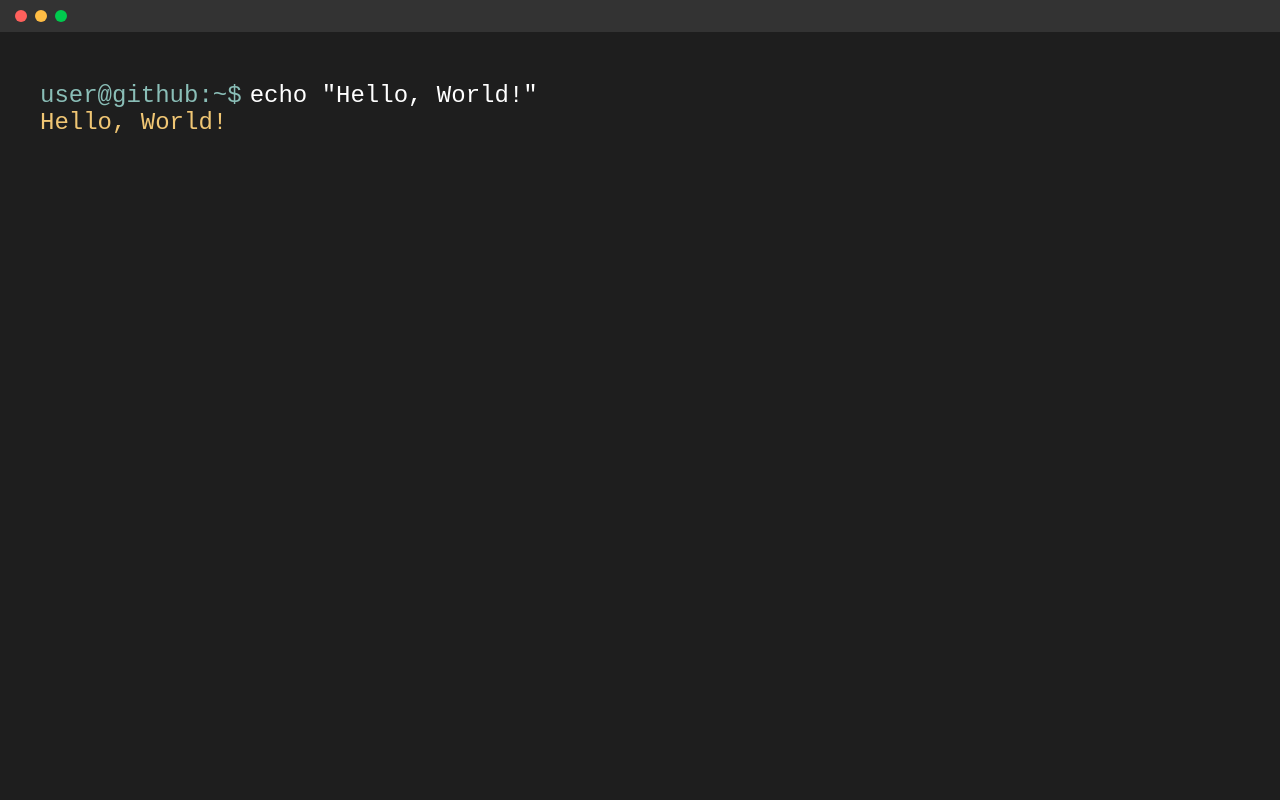
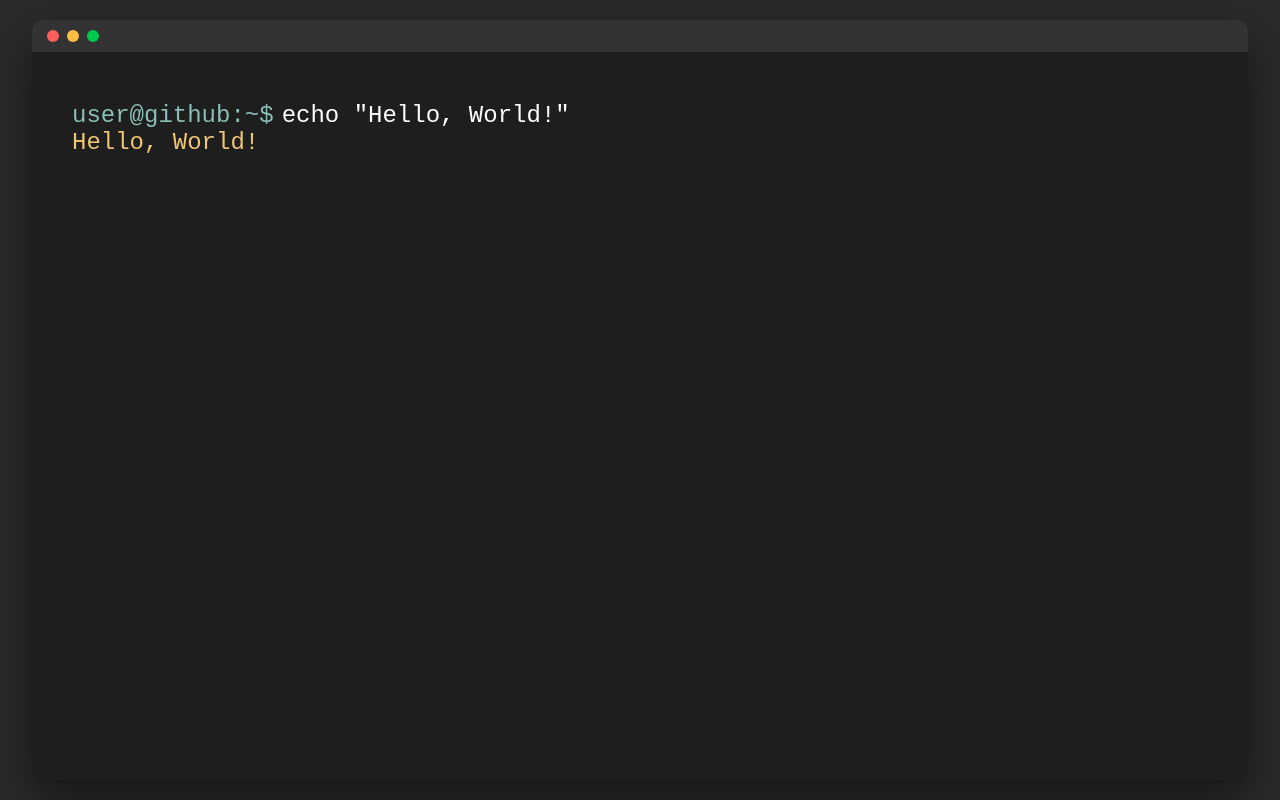
Before and after one commit to ArmaanjeetSandhu/terminal-animation, a plain HTML site: page index.html in a window 1280 px wide. Drawn offline with Linux system fonts and the light colour scheme; a web font is replaced by a local one.

Commit message:
Add drop shadow to terminal window

```diff
--- a/index.html
+++ b/index.html
@@ -22,19 +22,22 @@
       }
 
       .terminal-wrapper {
-        width: 100%;
-        height: 100%;
+        width: 95%;
+        height: 95%;
         background-color: #1e1e1e;
-        border-radius: 0;
-        box-shadow: 0px 8px 24px rgba(0, 0, 0, 0.3);
+        border-radius: 10px;
+        box-shadow: 0 20px 50px rgba(0, 0, 0, 0.5);
         display: flex;
         flex-direction: column;
+        overflow: hidden;
       }
       .terminal-header {
         display: flex;
         align-items: center;
         padding: 10px 15px;
         background-color: #333;
+        border-top-left-radius: 10px;
+        border-top-right-radius: 10px;
       }
       .terminal-buttons {
         display: flex;
```
